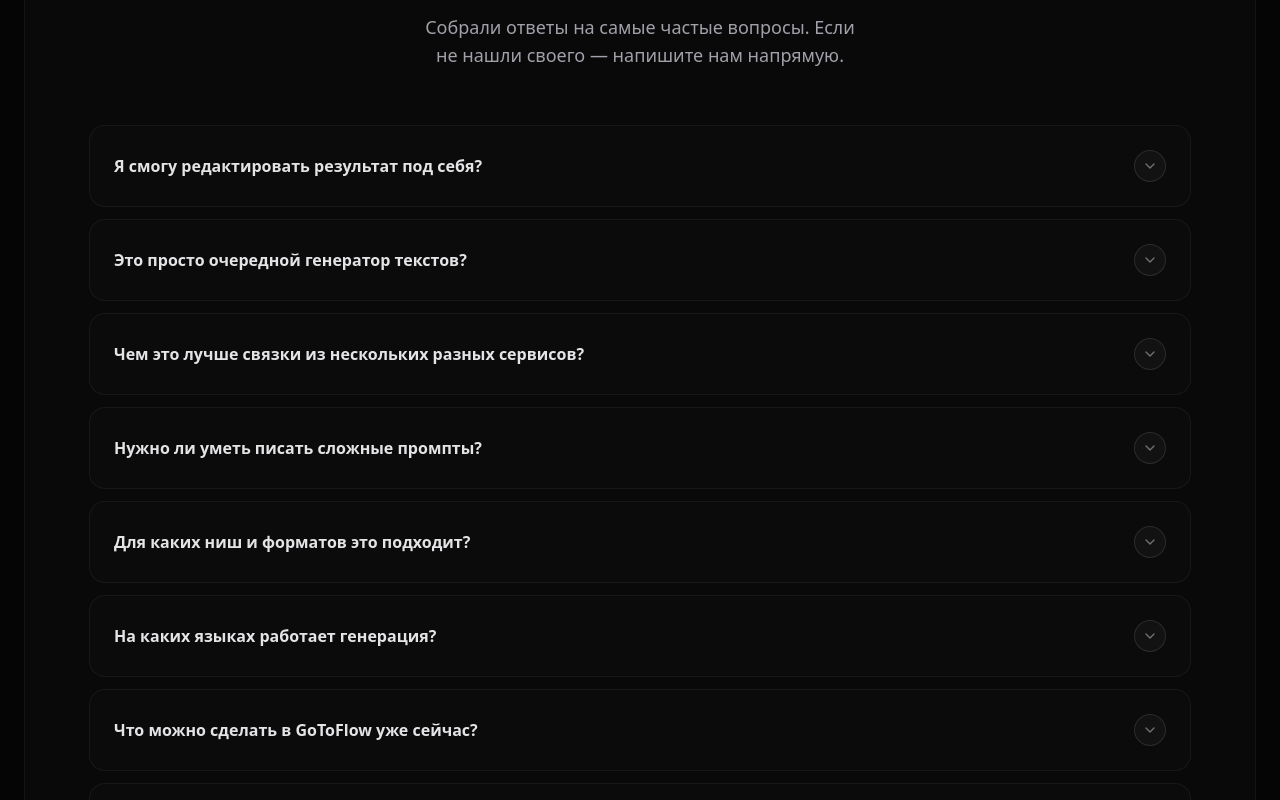
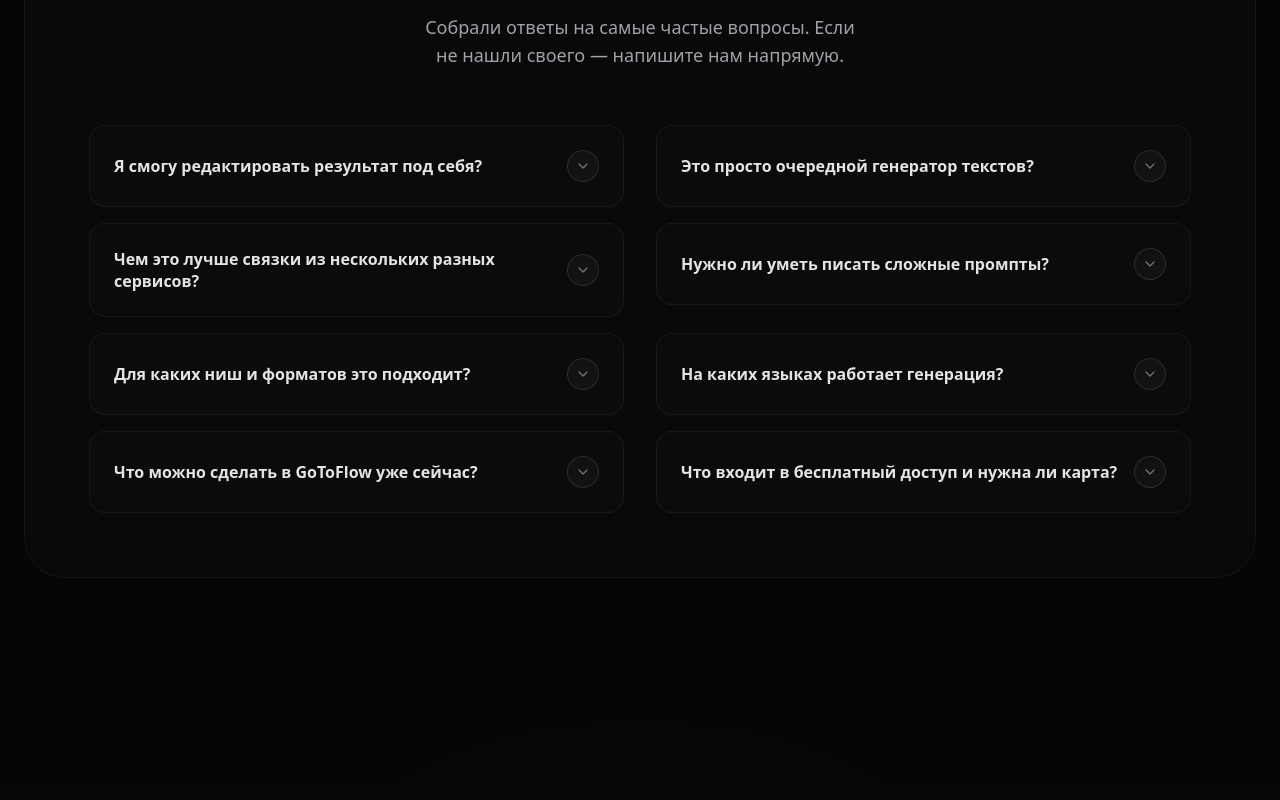
Before and after one commit to matteimikeska49-bot/gtf, a React (Vite) app: page / in a window 1280 px wide. Shown: the part 9220-10020 px from the top of the page. Built offline with nearby package versions, Linux system fonts and the light colour scheme.

Commit message:
style(FAQSection): refactor layout to two-column grid on desktop

```diff
--- a/src/components/FAQSection.jsx
+++ b/src/components/FAQSection.jsx
@@ -112,7 +112,7 @@ export const FAQSection = () => {
           whileInView={{ opacity: 1, y: 0 }}
           viewport={{ once: true }}
           transition={{ duration: 0.8, delay: 0.1, ease: 'easeOut' }}
-          className="flex flex-col gap-3"
+          className="grid grid-cols-1 lg:grid-cols-2 gap-4 lg:gap-x-8 lg:gap-y-4 items-start"
         >
           {faqs.map((item, i) => (
             <FAQItem
```
